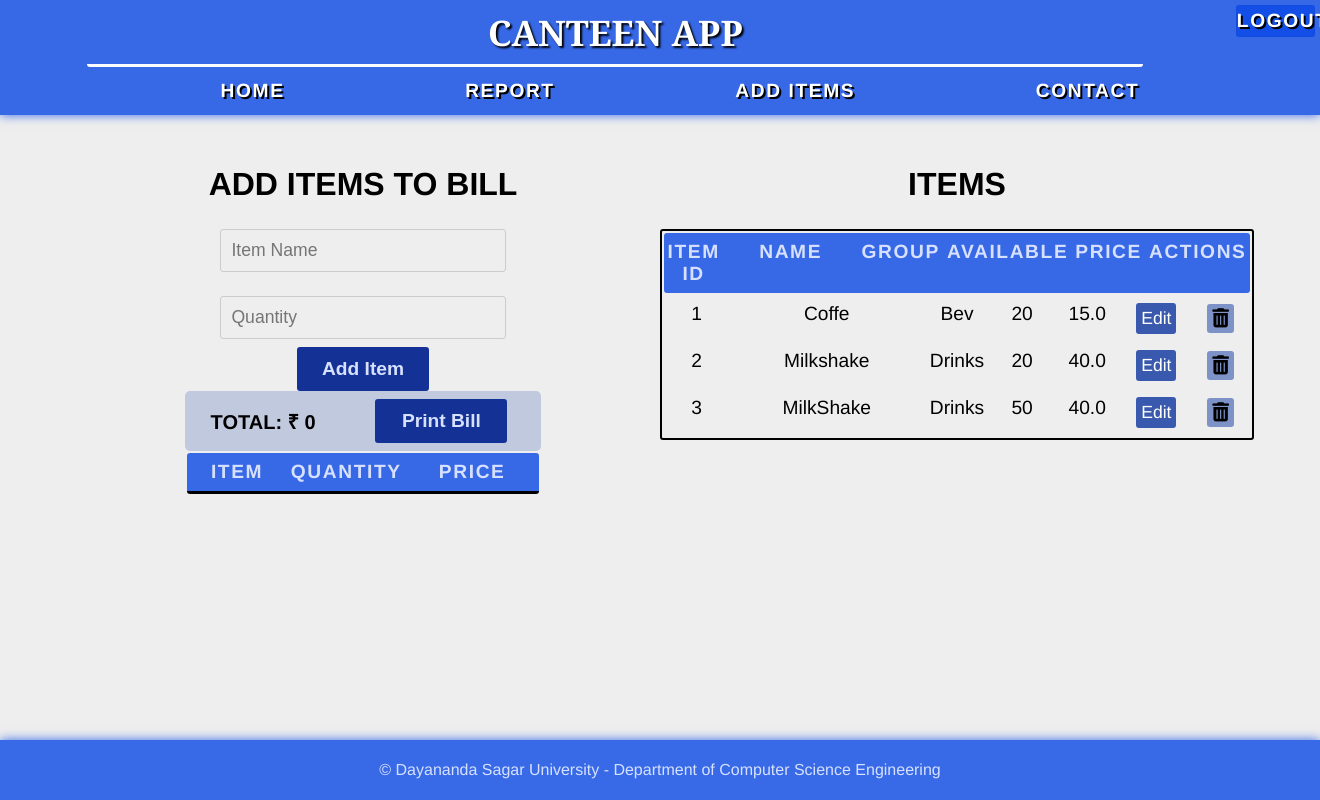
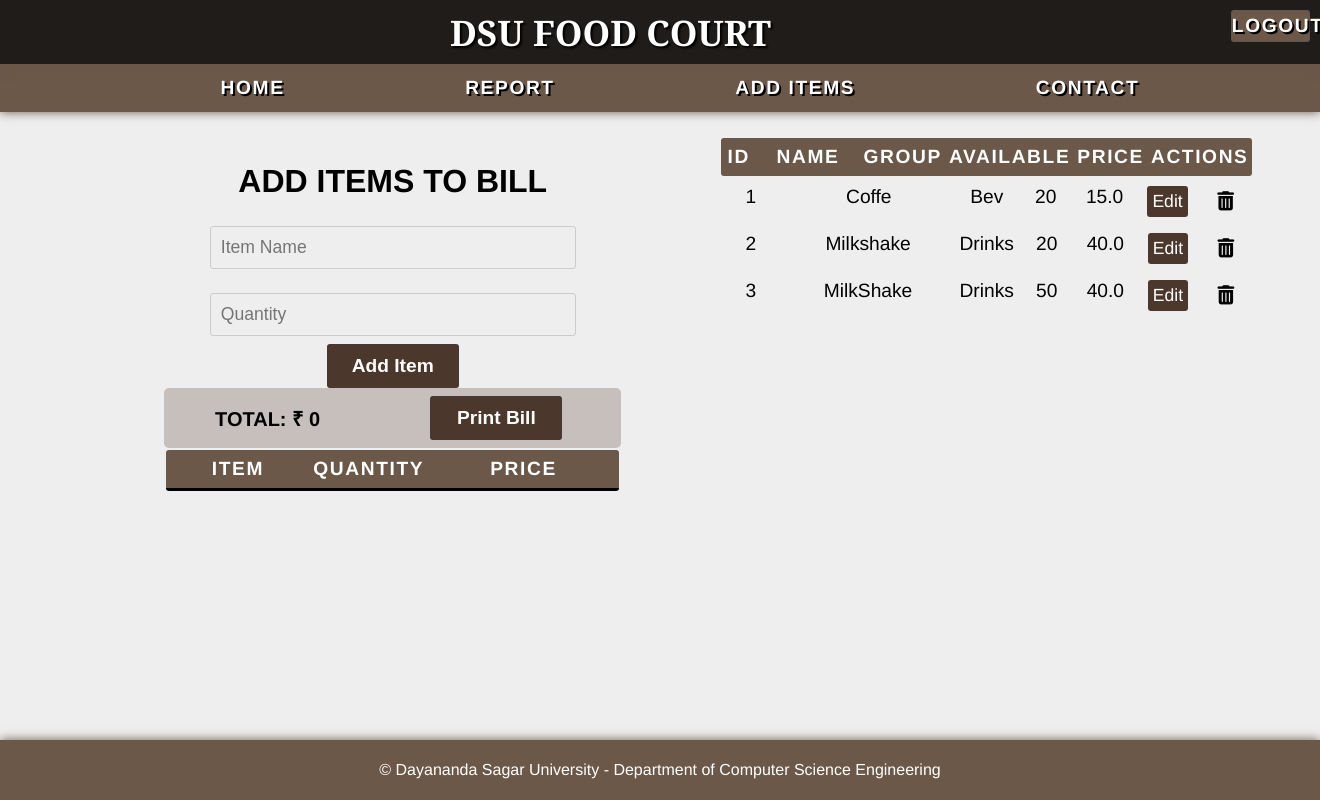
Before and after one commit to NuthanB/BillingSystem, a Flask app: page / in a window 1320 px wide. Run offline with Flask 3, Linux system fonts and the light colour scheme; a user stored in the database is signed in; data comes from the database, SQL or seed files in the repository; lists and menus that the app fills with data are empty; some libraries are stand-ins or nearby versions.

Commit message:
minor UI changes

```diff
--- a/app/static/css/style.css
+++ b/app/static/css/style.css
@@ -2,8 +2,8 @@
 :root {
   --brand-font: Georgia, "Times New Roman", Times, serif;
   --body-font: "Franklin Gothic Medium", "Arial Narrow", Arial, sans-serif;
-  --main-col: rgba(11, 73, 231, 0.8);
-  --accent-col: rgba(12, 53, 158, 0.2);
+  --main-col: #6b5849;
+  --accent-col: rgba(108, 85, 74, 0.3);
   --heading-f-size: 2rem;
   --default-f-size: 1.2rem;
   --border-rad: 3px;
@@ -12,8 +12,7 @@
   --headings-col: rgba(0, 0, 0, 1);
   --inp-fields-border: rgb(204, 204, 204);
   --inp-fields-bg: rgb(238, 238, 238);
-  --accent-font-col: rgb(215, 225, 255);
-  --buttons-col: rgba(20, 50, 150, 1);
+  --buttons-col: rgb(76, 55, 45);
 }
 
 * {
@@ -30,7 +29,7 @@ header,
 footer {
   background-color: var(--main-col);
   box-shadow: 0 0 10px var(--main-col);
-  color: var(--accent-font-col);
+  color: var(--main-header-f-col);
   font-family: var(--body-font);
 }
 
@@ -38,6 +37,11 @@ header .heading {
   display: flex;
   justify-content: space-evenly;
   color: white;
+}
+
+.heading {
+  background-color: rgba(13, 13, 13, 0.8);
+  box-shadow: 0 3px 10px var(--main-col);
 }
 
 nav ul {
@@ -60,7 +64,7 @@ nav ul li,
   letter-spacing: 0.1rem;
   text-shadow: 2px 2px 0 black;
   padding: 10px 0;
-  color: var(--accent-font-col);
+  color: var(--main-header-f-col);
 }
 
 nav ul li a:hover {
@@ -82,7 +86,6 @@ nav ul li a,
   text-shadow: 2px 2px 2px black;
   font-size: 2.2rem;
   padding: 1vh 0;
-  border-bottom: 3px solid white;
   border-radius: var(--border-rad);
   width: 80%;
   text-align: center;
@@ -169,7 +172,7 @@ input[type="password"],
   border: 1px solid rgba(12, 53, 158, 0.1);
   border-radius: var(--border-rad);
   background-color: var(--buttons-col);
-  color: var(--accent-font-col);
+  color: var(--main-header-f-col);
   font-size: var(--default-f-size);
   cursor: pointer;
   transition: background-color 0.5s ease;
@@ -183,7 +186,7 @@ header .heading .btn-logout {
   background-color: var(--main-col);
   height: 4vh;
   color: white;
-  margin: 5px;
+  margin: 10px;
   text-transform: uppercase;
   font-family: var(--body-font);
   font-weight: 600;
@@ -214,8 +217,8 @@ header .heading .btn-logout {
 
 .new-bill,
 .current-bill {
-  max-width: 60%;
-  width: 60%;
+  max-width: 70%;
+  width: 70%;
   overflow: scroll;
   margin-inline: auto;
   text-align: center;
@@ -317,7 +320,7 @@ h3 {
 .bills-item-table thead tr th {
   font-size: var(--default-f-size);
   letter-spacing: 0.1rem;
-  color: var(--accent-font-col);
+  color: var(--main-header-f-col);
   text-transform: uppercase;
 }
 
@@ -373,7 +376,7 @@ h3 {
   padding: 2vw;
 }
 
-.conatiner h2 {
+.container h2 {
   color: black;
 }
 
@@ -404,7 +407,7 @@ h3 {
 
 /* ----------- VIEW ITEMS --------------- */
 .items {
-  max-width: 50%;
+  max-width: 45%;
   border-radius: var(--border-rad);
   margin-inline: auto;
 }
@@ -417,12 +420,16 @@ h3 {
   font-family: var(--body-font);
 }
 
-.item-table,
 .bills-item-table {
   border-radius: var(--border-rad);
   margin-inline: auto;
   border: 2px solid black;
-  border-radius: var(--border-rad);
+}
+
+.items {
+  height: auto;
+  max-height: 60vh;
+  overflow-y: auto;
 }
 
 .item-table thead tr,
@@ -451,14 +458,10 @@ h3 {
   padding: 5px;
   border-radius: var(--border-rad);
   transition: padding 0.1s ease;
-  background-color: rgba(12, 53, 158, 0.8);
+  background-color: var(--buttons-col);
   color: #fff;
   font-size: 1.1rem;
   text-transform: capitalize;
-}
-
-.items .item-table tbody tr td a:hover {
-  background-color: rgba(12, 53, 158, 1);
 }
 
 .items .item-table tbody .options {
@@ -471,9 +474,7 @@ h3 {
 .bills-item-table tbody tr td i,
 #expand-report,
 #expand-filter {
-  background-color: rgba(12, 53, 158, 0.5);
   padding: 0.8vw;
-  border-radius: var(--border-rad);
   cursor: pointer;
 }
 
@@ -558,10 +559,10 @@ h3 {
 }
 
 /* ------------ PRINT BILL ---------------- */
-.print-bill{
+.print-bill {
   max-width: 25vw;
   text-align: center;
-  font-family: Cambria, Cochin, Georgia, Times, 'Times New Roman', serif;
+  font-family: Cambria, Cochin, Georgia, Times, "Times New Roman", serif;
   border: 1px solid black;
 }
 
--- a/app/templates/index.html
+++ b/app/templates/index.html
@@ -54,11 +54,11 @@ block content %}
     </div>
   </div>
   <div class="items">
-    <h2>Items</h2>
+    <div class="resizable-item-table">
       <table class="item-table">
         <thead>
           <tr>
-          <th>Item ID</th>
+            <th>ID</th>
             <th>Name</th>
             <th>Group</th>
             <th>Available</th>
@@ -69,7 +69,7 @@ block content %}
         <tbody>
           {% for item in items %}
           <tr>
-          <td>{{ item.id }}
+            <td>{{ item.id }}</td>
             <td>{{ item.name }}</td>
             <td>{{ item.group }}</td>
             <td>{{ item.quantity }}</td>
@@ -86,6 +86,7 @@ block content %}
           {% endfor %}
         </tbody>
       </table>
+    </div>
   </div>
 </section>
 <script>
--- a/app/templates/layout.html
+++ b/app/templates/layout.html
@@ -21,7 +21,7 @@
   <body>
     <header>
       <div class="heading">
-        <div id="brand">CANTEEN APP</div>
+        <div id="brand">DSU FOOD COURT</div>
         <button onclick="logout()" class="btn-logout">Logout</button>
       </div>
       <nav>
--- a/app/views.py
+++ b/app/views.py
@@ -21,7 +21,9 @@ def get_suggestions():
     keyword = request.args.get('keyword')
     if keyword:
         suggestions = Item.query.filter(
-            Item.name.ilike(f'%{keyword}%')).limit(10).all()
+            (Item.name.ilike(f'%{keyword}%')) & (Item.quantity > 0)
+        ).limit(10).all()
+
 
         suggestion_names = [item.name for item in suggestions]
         return jsonify(suggestion_names)
```
Lines whose indentation alone changed are shown as unchanged.
